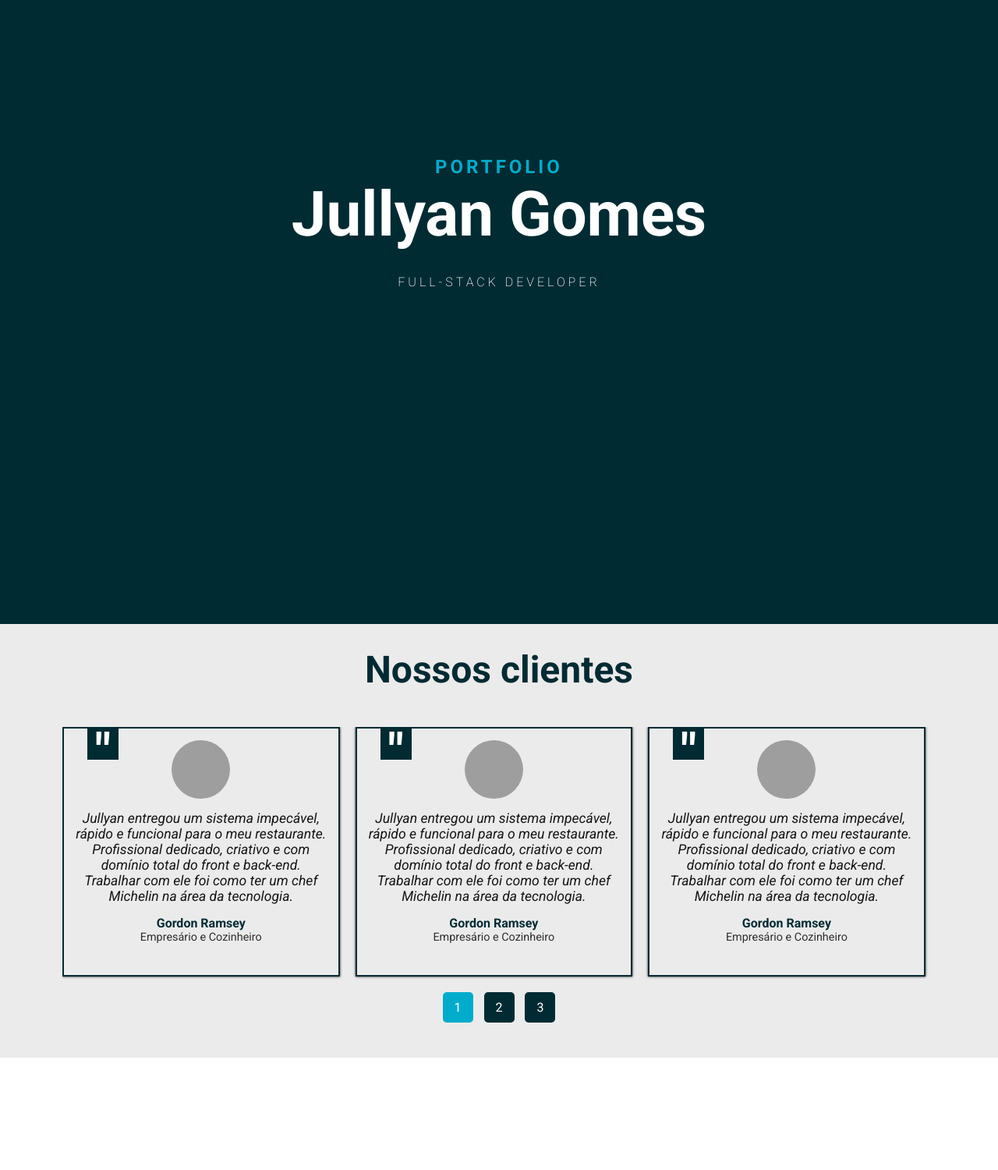
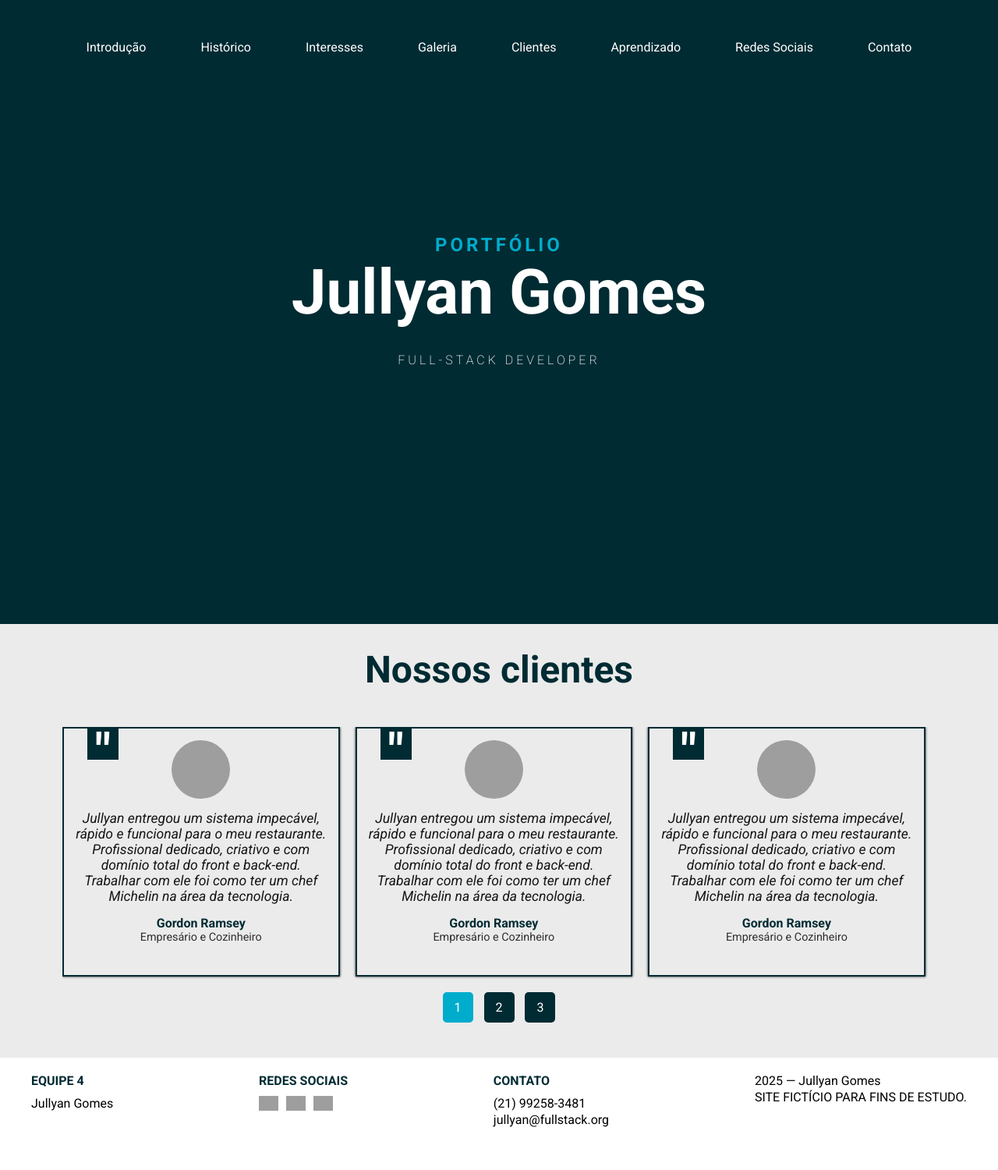
Before and after one commit to jullyanvpr/projeto-final-basico, a plain HTML site: page main/index.html in a window 1280 px wide. Shown: the whole page at 78% size. Before the commit the page ends 1356 px from the top, so only its background shows below. Drawn offline with Linux system fonts and the light colour scheme; grey boxes are pictures that could not be loaded.

Commit message:
feat: contato, footer e header

```diff
--- /dev/null
+++ b/contato/contato.css
@@ -0,0 +1,125 @@
+@import url('https://fonts.googleapis.com/css2?family=Roboto:ital,wght@0,100..900;1,100..900&display=swap');
+
+* {
+  box-sizing: border-box;
+  padding: 0;
+  margin: 0;
+  text-decoration: none;
+  list-style: none;
+  font-family: "roboto";
+}
+
+:root {
+  --branco: #ffffff;
+  --cinzaclaro: #ebebeb;
+  --azulclaro: #00accc;
+  --azulescuro: #002b33;
+  --cinzagrafite: #151515;
+}
+
+html, body {
+  overflow-x: hidden;
+}
+.main {
+    min-height: 80svh;
+    width: calc(100vw-30px);
+    background-image: url(../assets/contato-background.jpg);
+    background-size: cover;
+    background-repeat: no-repeat;
+    background-position: center center;
+    background-attachment: scroll;
+    display: flex;
+    justify-content: center;
+}
+
+.background {
+    width: 90rem;
+    display: flex;
+    flex-direction: column;
+    margin: 0 40px;
+}
+
+
+.contato {
+    display: flex;
+    flex-direction: column;
+}
+
+.contato_text {
+    margin-top: 60px;
+    color: var(--branco);
+     text-shadow: 2px 2px 0 #002b33;
+}
+
+.contato_title {
+    font-weight: 800;
+    font-size: 4rem;
+    letter-spacing: -2px;
+}
+
+.contato_description {
+    width: 580px;
+    font-size: 1.1rem;
+    margin-top: 20px;
+}
+
+.form {
+    display: flex;
+    flex-direction: column;
+}
+
+.form_info {
+    display: flex;
+    justify-content: space-between;
+}
+
+.form_container {
+    width: 30%;
+    display: flex;
+    flex-direction: column;
+    margin-top: 40px;
+}
+
+.form_input {
+    width: 100%;
+    margin-top: 10px;
+    padding: 0 10px;
+    height: 2.5rem;
+    border: none;
+    border-radius: 5px;
+    outline: none;
+}
+
+.form_label {
+    color: var(--branco);
+}
+
+.message {
+    display: flex;
+    flex-direction: column;
+    margin-top: 25px;
+}
+
+.messageBox {
+    margin-top: 10px;
+    padding: 10px;
+    height: 7.5rem;
+    border-radius: 5px;
+    border-width: .5px;
+    border-style: solid;
+    border-color: var(--azulescuro);
+    outline: none;
+    resize: none;
+}
+
+.border_change:hover {
+    background-color: var(--cinzaclaro);
+    border: solid .5px var(--azulescuro);
+}
+
+.charCount {
+    align-self: flex-end;
+    margin-top: 10px;
+    font-size: .8rem;
+    color: var(--branco);
+}
--- /dev/null
+++ b/footer/footer.css
@@ -0,0 +1,82 @@
+@import url('https://fonts.googleapis.com/css2?family=Roboto:ital,wght@0,100..900;1,100..900&display=swap');
+
+* {
+  box-sizing: border-box;
+  padding: 0;
+  margin: 0;
+  text-decoration: none;
+  list-style: none;
+  font-family: "roboto";
+}
+
+:root {
+  --branco: #ffffff;
+  --cinzaclaro: #ebebeb;
+  --azulclaro: #00accc;
+  --azulescuro: #002b33;
+  --cinzagrafite: #151515;
+}
+
+.footer {
+    height: 18vh;
+    background-color: var(--branco);
+    display: flex;
+    justify-content: center;
+
+}
+
+.footer_background {
+    width: 90rem;
+    display: flex;
+    justify-content: space-between;
+    margin:0px 40px;
+}
+
+.footer_container {
+    display: flex;
+    flex-direction: column;
+    margin-top: 20px;
+}
+
+.footer_title {
+    font-size: 1rem;
+    color: var(--azulescuro);
+    margin-bottom: 10px;
+    text-transform: uppercase;
+}
+
+.footer_text {
+    margin-bottom: 2px;
+    text-decoration: none;
+    color: black;
+}
+
+.footer_redes {
+  display: flex;
+  align-items: center;
+  gap: 10px;
+}
+
+.footer_redes_icon {
+  max-width: 25px;
+}
+
+@media (max-width: 940px) {
+    .footer {
+        height: 35vh;
+    }
+
+    .footer_background {
+        flex-direction: column;
+        align-items: center;
+        margin: 0;
+    }
+
+    .footer_container {
+        align-items: center;
+    }
+
+    .add_margin_bot {
+        margin-bottom: 30px;
+    }
+}
--- /dev/null
+++ b/footer/footer.html
@@ -0,0 +1,29 @@
+<footer class="footer">
+    <div class="footer_background">
+        <div class="footer_container">
+            <h3 class="footer_title">Equipe 4</h3>
+            <!-- <a href="https://github.com/Ferskys" class="footer_text">Fernanda Suominsky</a> -->
+            <!-- <a href="https://github.com/HenriqueCanho" class="footer_text">Henrique Canho</a> -->
+            <a href="https://github.com/jullyanvpr" class="footer_text" target="_blank">Jullyan Gomes</a>
+            <!-- <a href="https://github.com/LeslyMontufar" class="footer_text">Lesly Montúfar</a> -->
+            <!-- <a href="" class="footer_text">Victor Oliveira</a> -->
+        </div>
+        <div class="footer_container">
+            <h3 class="footer_title">Redes Sociais</h3>
+            <div class="footer_redes">
+              <img src="https://cdn-icons-png.flaticon.com/512/455/455705.png" alt="phone icon" class="footer_redes_icon">
+              <img src="https://cdn-icons-png.flaticon.com/512/1400/1400829.png" alt="instagram icon" class="footer_redes_icon">
+              <img src="https://cdn-icons-png.flaticon.com/512/25/25657.png" alt="github icon" class="footer_redes_icon">
+            </div>
+        </div>
+        <div class="footer_container">
+            <h3 class="footer_title">Contato</h3>
+            <p class="footer_text">(21) 99258-3481</p>
+            <p class="footer_text">jullyan@fullstack.org</p>
+        </div>
+        <div class="footer_container">
+            <p class="footer_text">2025 — Jullyan Gomes</p>
+            <p class="footer_text add_margin_bot">SITE FICTÍCIO PARA FINS DE ESTUDO.</p>
+        </div>
+    </div>
+</footer>
--- /dev/null
+++ b/header/header.css
@@ -0,0 +1,43 @@
+@import url('https://fonts.googleapis.com/css2?family=Roboto:ital,wght@0,100..900;1,100..900&display=swap');
+
+* {
+  box-sizing: border-box;
+  padding: 0;
+  margin: 0;
+  text-decoration: none;
+  list-style: none;
+  font-family: "roboto";
+}
+
+:root {
+  --branco: #ffffff;
+  --cinzaclaro: #ebebeb;
+  --azulclaro: #00accc;
+  --azulescuro: #002b33;
+  --cinzagrafite: #151515;
+}
+
+
+.navbar {
+    height: 5rem;
+    width: 100%;
+    display: flex;
+    justify-content: space-between;
+    align-items: center;
+    margin-top: 20px;
+}
+
+.navbar_menu {
+    display: flex;
+    gap: 70px;
+}
+
+.navbar_menu_item {
+    text-decoration: none;
+    color: var(--branco);
+    transition: font-size .1s ease-in-out;
+}
+
+.navbar_menu_item:hover {
+    font-size: 110%;
+}
--- /dev/null
+++ b/header/header.html
@@ -0,0 +1,12 @@
+<nav class="navbar">
+    <ul class="navbar_menu">
+        <li><a href="../main/index.html" class="navbar_menu_item active">Introdução</a></li>
+        <li><a href="" class="navbar_menu_item">Histórico</a></li>
+        <li><a href="" class="navbar_menu_item">Interesses</a></li>
+        <li><a href="" class="navbar_menu_item">Galeria</a></li>
+        <li><a href="#clientes" class="navbar_menu_item">Clientes</a></li>
+        <li><a href="" class="navbar_menu_item">Aprendizado</a></li>
+        <li><a href="#redes_sociais" class="navbar_menu_item">Redes Sociais</a></li>
+        <li><a href="../contato/contato.html" class="navbar_menu_item">Contato</a></li>
+    </ul>
+</nav>
--- a/index.html
+++ b/main/index.html
@@ -4,21 +4,21 @@
   <meta charset="UTF-8">
   <meta name="viewport" content="width=device-width, initial-scale=1.0">
   <link rel="shortcut icon" href="https://cdn-icons-png.flaticon.com/512/10259/10259833.png" type="image/x-icon">
-  <link href="https://fonts.googleapis.com/css2?family=Roboto:ital,wght@0,100..900;1,100..900&display=swap" rel="stylesheet">
   <link rel="stylesheet" href="style.css">
   <title>Portfólio</title>
 </head>
 <body>
   <main class="intro">
     <div class="background">
-      <h2 class="text-portfolio">Portfolio</h2>
+      <header></header>
+      <h2 class="text-portfolio">Portfólio</h2>
       <h1 class="text-autor">Jullyan Gomes</h1>
       <h2 class="text-job">Full-stack Developer</h2>
     </div>
   </main>
   <section class="aprendizado">
   </section>
-  <section class="testemunhos">
+  <section class="testemunhos" id="clientes">
     <h1 class="testemunhos-headline">Nossos clientes</h1>
     <div class="carousel-container">
       <div class="cards-flex" id="carousel">
@@ -147,6 +147,7 @@
       </div>
     </div>
   </section>
+  <footer  id="redes_sociais"></footer>
   <script src="scripts.js"></script>
 </body>
 </html>
--- /dev/null
+++ b/main/scripts.js
@@ -0,0 +1,45 @@
+const buttons = document.querySelectorAll('.carousel-btn');
+const carousel = document.getElementById('carousel');
+const cards = document.querySelectorAll('.card-item');
+const cardsPerSlide = 3;
+const totalSlides = Math.ceil(cards.length / cardsPerSlide);
+
+carousel.style.width = `${totalSlides * 100}%`;
+
+buttons.forEach((btn, index) => {
+  btn.addEventListener('click', () => {
+    const offset = index * -100 / totalSlides;
+    carousel.style.transform = `translateX(${offset}%)`;
+
+    buttons.forEach(b => b.classList.remove('active'));
+    btn.classList.add('active');
+  });
+});
+
+buttons[0].classList.add('active');
+
+fetch('../header/header.html')
+  .then(response => response.text())
+  .then(html => {
+    document.querySelector('header').innerHTML = html;
+
+    if (!document.querySelector('link[href="../header/header.css"]')) {
+      const link = document.createElement('link');
+      link.rel = 'stylesheet';
+      link.href = '../header/header.css';
+      document.head.appendChild(link);
+    }
+  });
+
+  fetch('../footer/footer.html')
+  .then(response => response.text())
+  .then(html => {
+    document.querySelector('footer').innerHTML = html;
+
+    if (!document.querySelector('link[href="../footer/footer.css"]')) {
+      const link = document.createElement('link');
+      link.rel = 'stylesheet';
+      link.href = '../footer/footer.css';
+      document.head.appendChild(link);
+    }
+  });
--- a/style.css
+++ b/main/style.css
@@ -1,3 +1,5 @@
+@import url('https://fonts.googleapis.com/css2?family=Roboto:ital,wght@0,100..900;1,100..900&display=swap');
+
 * {
   box-sizing: border-box;
   padding: 0;
@@ -20,8 +22,8 @@ html, body {
 }
 
 .intro {
-  width: 100vw;
-  height: 100svh;
+  min-width: 100vw;
+  min-height: 100svh;
   display: flex;
   justify-content: center;
   background-color: var(--azulescuro);
--- a/scripts.js
+++ /dev/null
@@ -1,23 +0,0 @@
-const buttons = document.querySelectorAll('.carousel-btn');
-const carousel = document.getElementById('carousel');
-const cards = document.querySelectorAll('.card-item');
-const cardsPerSlide = 3;
-const totalSlides = Math.ceil(cards.length / cardsPerSlide);
-
-// Ajusta a largura do container de cards para acomodar todos os slides
-carousel.style.width = `${totalSlides * 100}%`;
-
-buttons.forEach((btn, index) => {
-  btn.addEventListener('click', () => {
-    // Calcula o deslocamento baseado no índice do slide
-    const offset = index * -100 / totalSlides;
-    carousel.style.transform = `translateX(${offset}%)`;
-
-    // Atualiza o botão ativo
-    buttons.forEach(b => b.classList.remove('active'));
-    btn.classList.add('active');
-  });
-});
-
-// Ativa o primeiro botão inicialmente
-buttons[0].classList.add('active');
```
Also changed, not shown: contato/contato.html (added, +47 -0 lines), contato/contato.js (added, +37 -0 lines), assets/contato-background.jpg (added), 1 other file.
